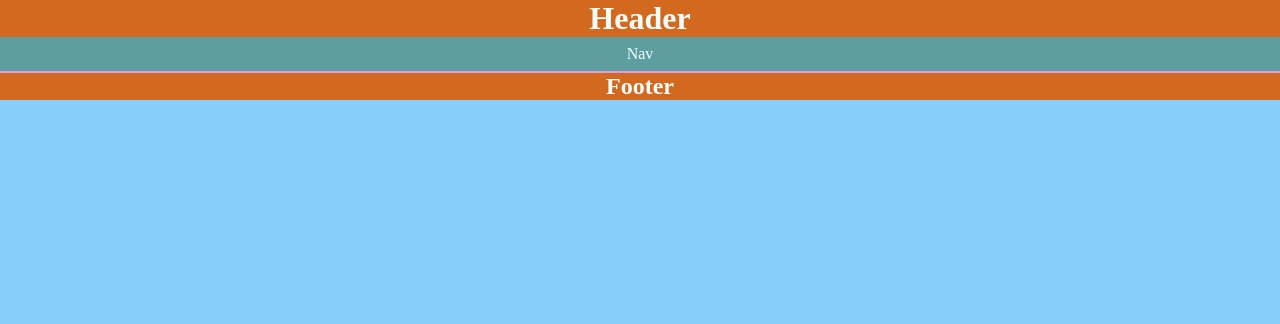
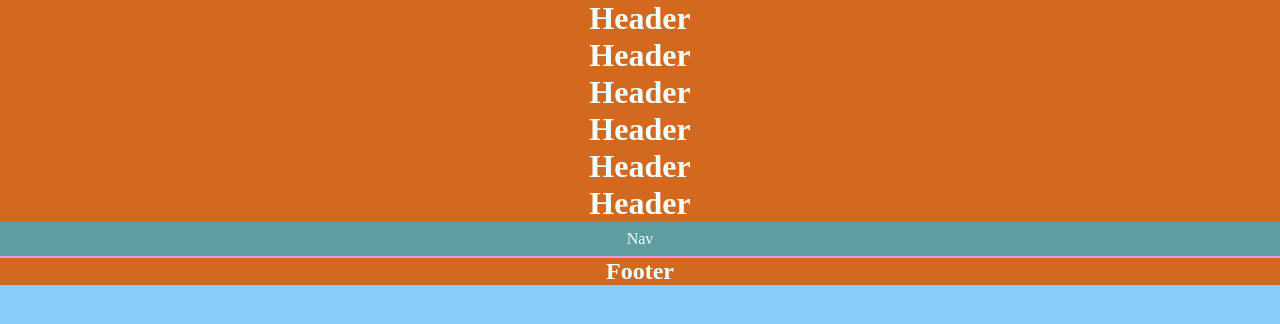
Before and after one commit to dendeniliit/OneCodeCamp, a plain HTML site: page Day2/main.html in a window 1280 px wide. Drawn offline with Linux system fonts and the light colour scheme.

Commit message:
Update main.html

```diff
--- a/Day2/main.html
+++ b/Day2/main.html
@@ -8,6 +8,21 @@
 </head>
 <body>
     <header>
+        <h1>
+            Header
+        </h1>
+        <h1>
+            Header
+        </h1>
+        <h1>
+            Header
+        </h1>
+        <h1>
+            Header
+        </h1>
+        <h1>
+            Header
+        </h1>
         <h1>
             Header
         </h1>
```
